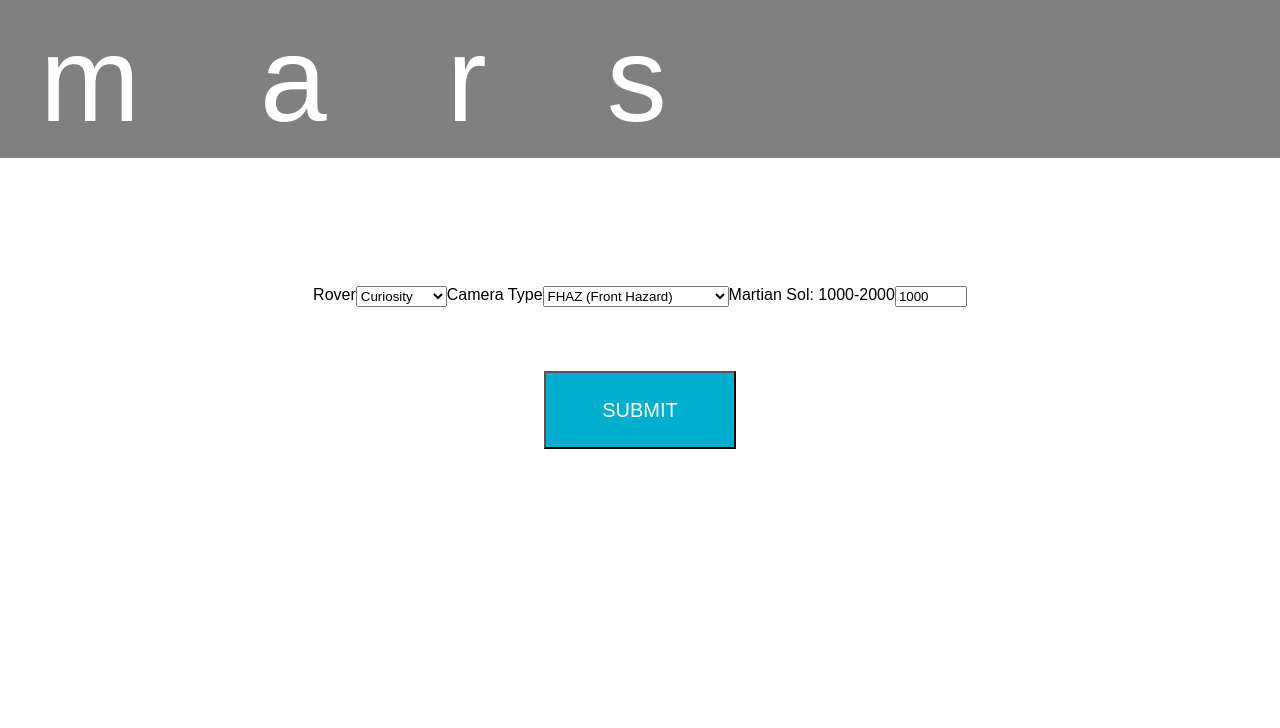
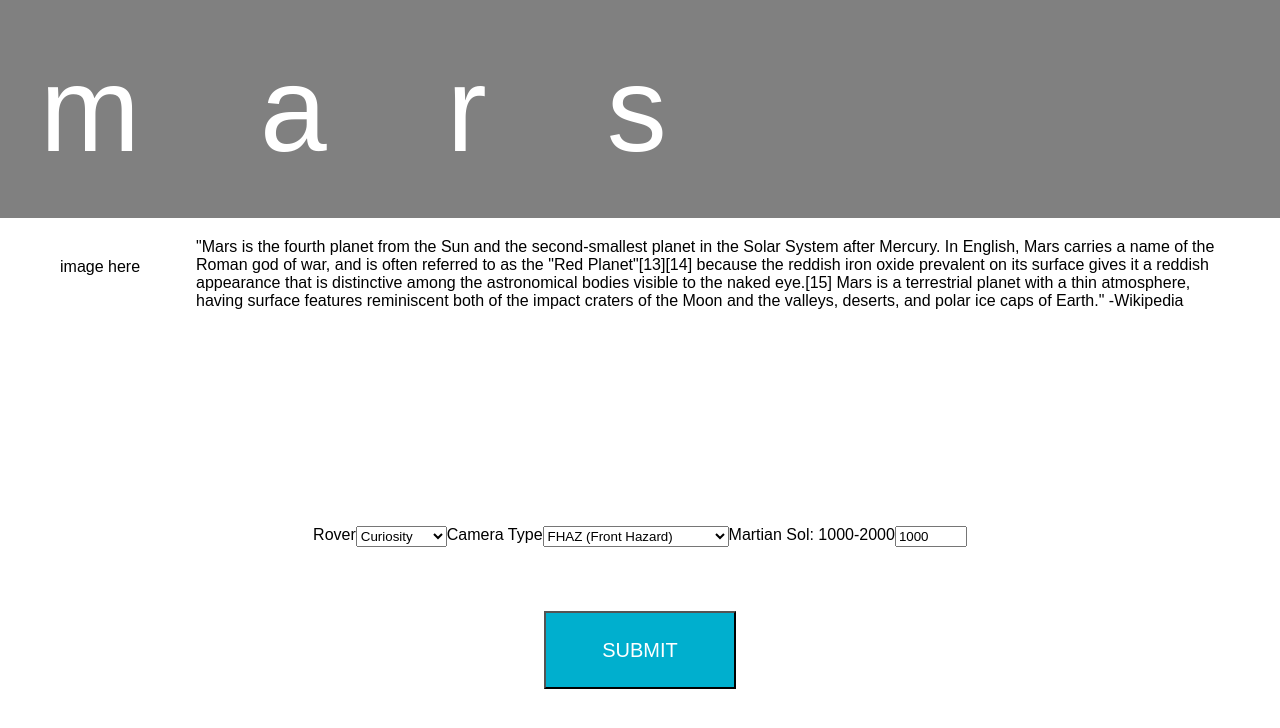
Before and after one commit to victoriarainc/mars, a React (Create React App) app: page / in a window 1280 px wide. Shown: the top 728 px of the page. Built offline with nearby package versions, Linux system fonts and the light colour scheme.

Commit message:
introduced lorem ipsum img and txt for body styling

```diff
--- a/src/components/App.js
+++ b/src/components/App.js
@@ -7,7 +7,10 @@ export default class App extends Component {
     return (
       <div>
         <p className='title'>mars</p>
-
+        <div className='intro'>
+          <div className='intro_img'>image here</div>
+          <div className='intro_txt'>"Mars is the fourth planet from the Sun and the second-smallest planet in the Solar System after Mercury. In English, Mars carries a name of the Roman god of war, and is often referred to as the "Red Planet"[13][14] because the reddish iron oxide prevalent on its surface gives it a reddish appearance that is distinctive among the astronomical bodies visible to the naked eye.[15] Mars is a terrestrial planet with a thin atmosphere, having surface features reminiscent both of the impact craters of the Moon and the valleys, deserts, and polar ice caps of Earth." -Wikipedia</div>
+        </div>
         <GetImageForm />
 
       </div>
--- a/src/styles/index.css
+++ b/src/styles/index.css
@@ -10,5 +10,22 @@ body {
   letter-spacing: 1em;
   background-color: grey;
   color: white;
-  padding: 10px 40px;
+  padding: 40px 40px;
 }
+
+.intro {
+  padding: 20px 40px;
+  display: flex;
+  flex-direction: row;
+}
+
+.intro_img {
+  height: 100px;
+  width: 10%;
+  box-shadow: 20px;
+  margin: 20px;
+}
+
+.intro_txt {
+  width: 90%;
+}
```
